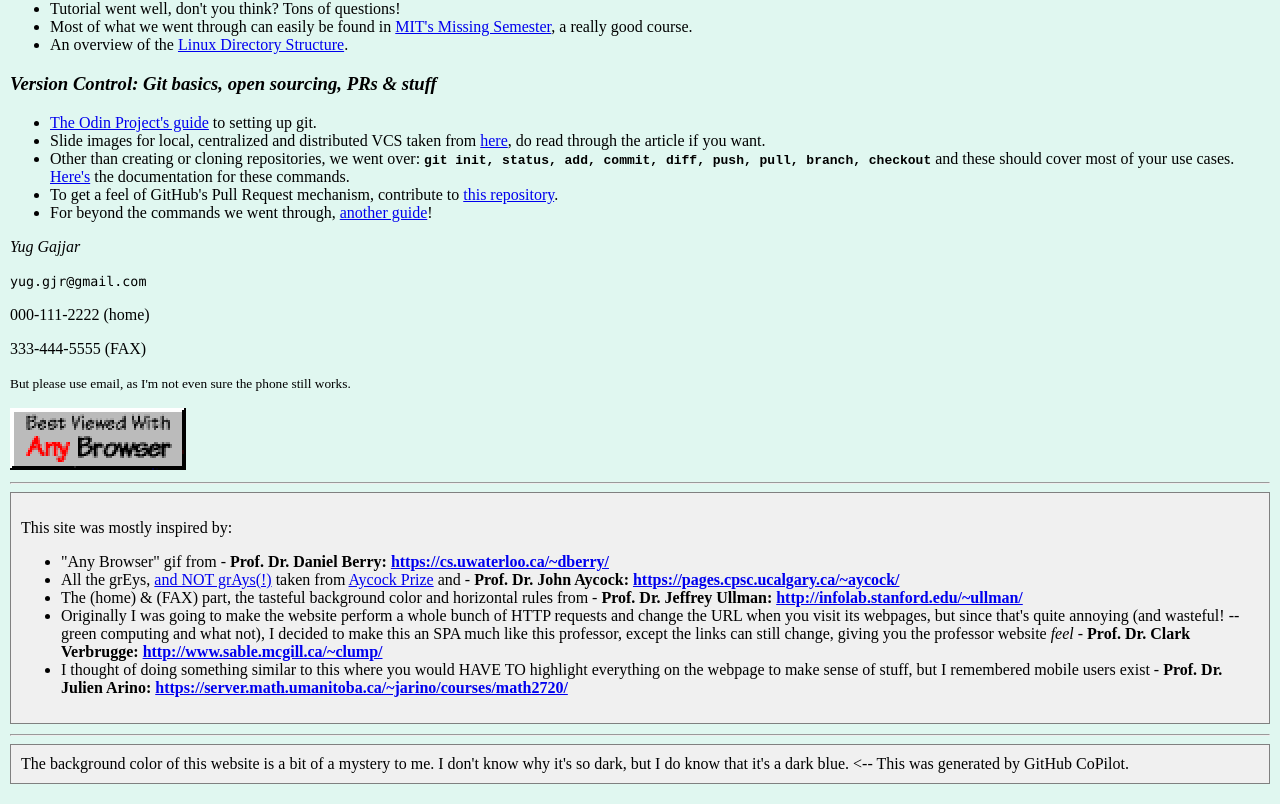
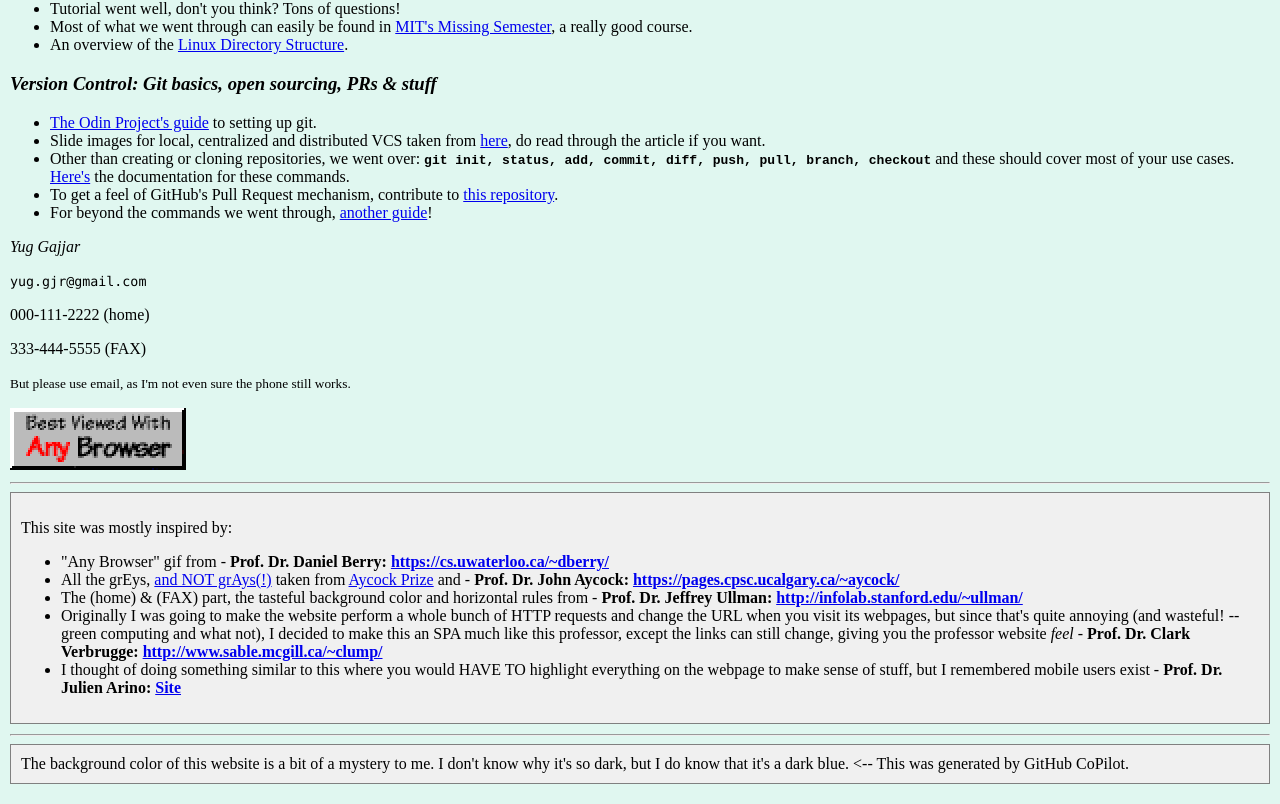
Before and after one commit to Yug34/aatmnirbhar, a React (Create React App) app: page / in a window 1280 px wide. Shown: the part 303-1107 px from the top of the page. Built offline with nearby package versions, Linux system fonts and the light colour scheme.

Commit message:
Added char limit to prof site links

```diff
--- a/src/Components/inspirations.js
+++ b/src/Components/inspirations.js
@@ -40,7 +40,9 @@
     />
     <b>
       {inspiration.professorName}:{" "}
-      <a href={inspiration.siteLink}>{inspiration.siteLink}</a>
+      <a href={inspiration.siteLink}>
+        {inspiration.siteLink.length > 40 ? "Site" : inspiration.siteLink}
+      </a>
     </b>
   </li>
 ));
```
